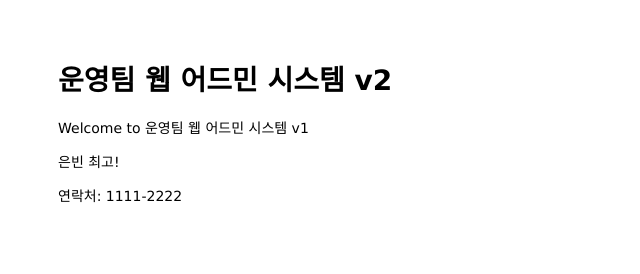
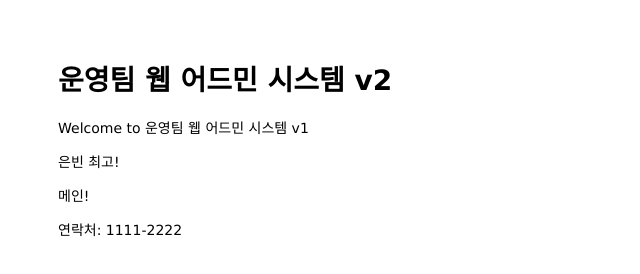
Before and after one commit to binbinbean/mastering-git-github, a website: page public/index.html in a window 1280 px wide. Shown: the whole page, without its empty margins (0-640 px from the left). Drawn offline with Linux system fonts and the light colour scheme.

Commit message:
메인수정

```diff
--- a/public/index.html
+++ b/public/index.html
@@ -8,6 +8,7 @@
     <h1>운영팀 웹 어드민 시스템 v2</h1>
     <p>Welcome to 운영팀 웹 어드민 시스템 v1</p>
     <p>은빈 최고!</p>
+    <p>메인!</p>
   </body>
 
   <footer>
```
